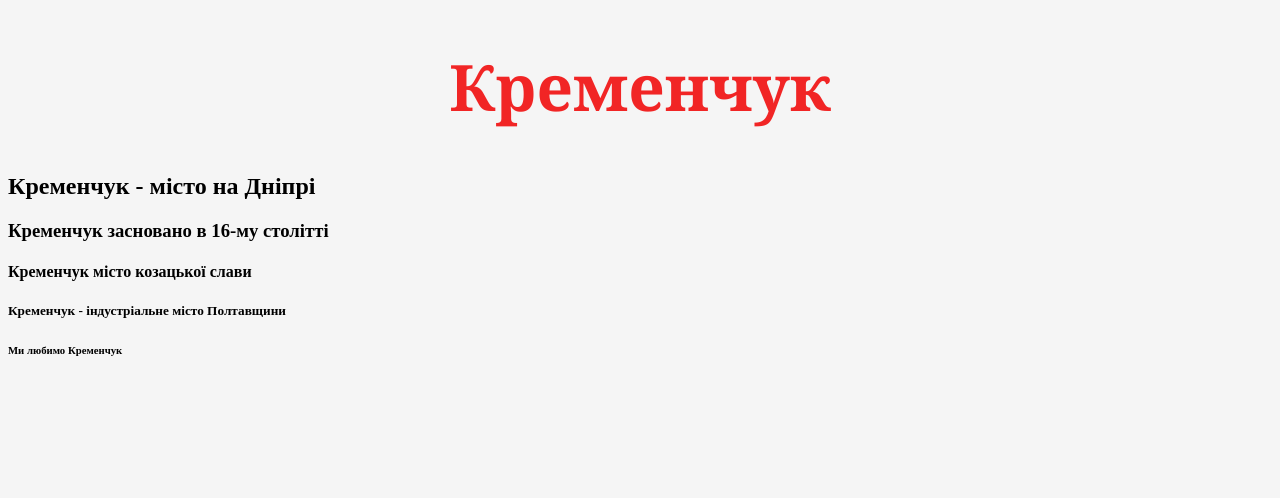
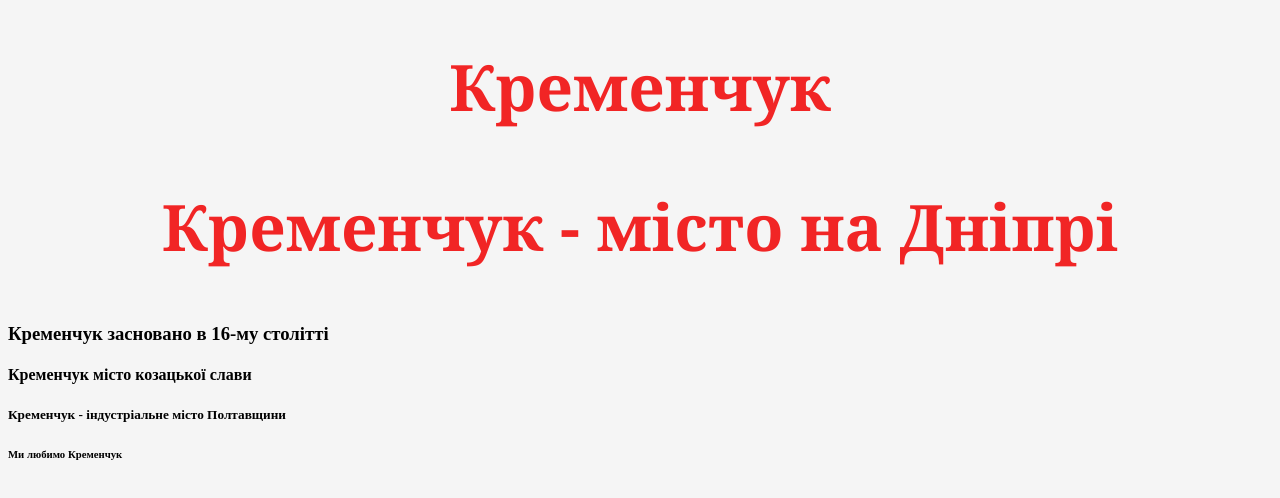
Before and after one commit to AndreyKremen/repo, a plain HTML site: page index.html in a window 1280 px wide. Drawn offline with Linux system fonts and the light colour scheme.

Commit message:
edit css fail

```diff
--- a/styles.css
+++ b/styles.css
@@ -8,3 +8,10 @@ font-family: Georgia, 'Times New Roman', Times, serif;
 font-size: 64px;
 flex: auto;
 }
+h2{
+color:rgb(241, 37, 37);
+text-align: center;
+font-family: Georgia, 'Times New Roman', Times, serif;
+font-size: 64px;
+flex: auto;
+}
```
